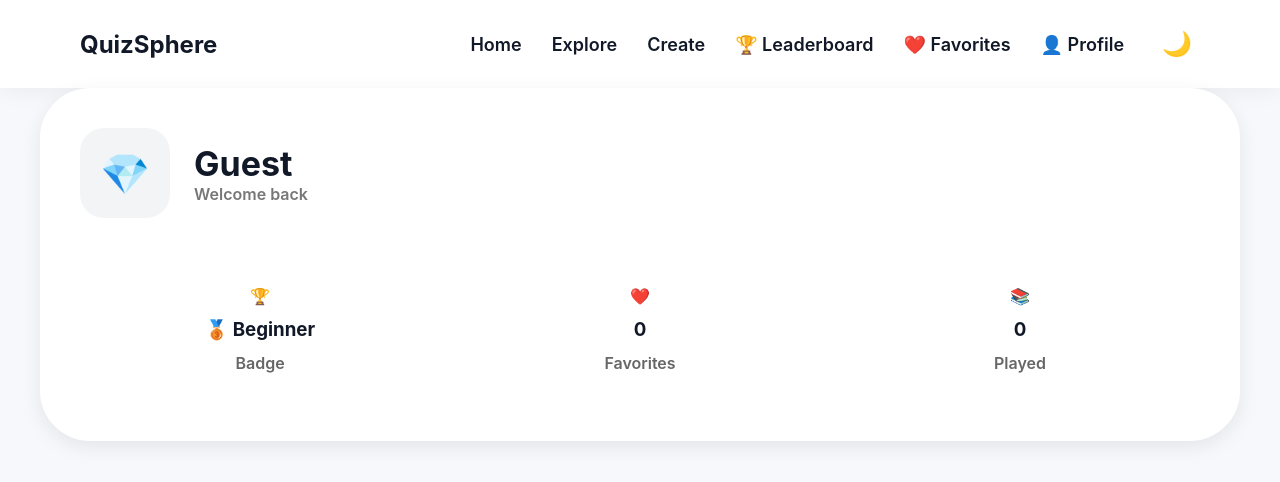
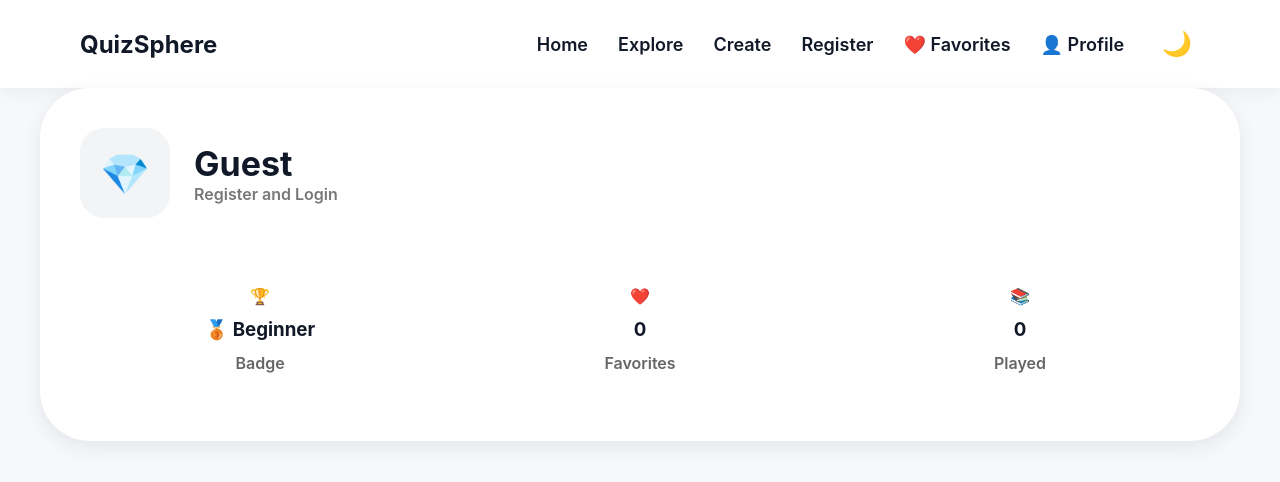
Before and after one commit to krithi30011996/CODSOFT, a React (Vite) app in the folder frontend/: page /profile in a window 1280 px wide. Shown: the top 482 px of the page. Built offline with nearby package versions, Linux system fonts and the light colour scheme.

Commit message:
profile update

```diff
--- a/frontend/src/components/Navbar.jsx
+++ b/frontend/src/components/Navbar.jsx
@@ -75,11 +75,11 @@ function Navbar() {
 
                 </Link>
 
-                <Link to="/leaderboard">
+               <Link to="/register">
+Register
+</Link>
 
-                    🏆 Leaderboard
 
-                </Link>
                 <Link to="/favorites">
 
                     ❤️ Favorites
--- a/frontend/src/pages/Profile.jsx
+++ b/frontend/src/pages/Profile.jsx
@@ -1,29 +1,29 @@
 import "../styles/profile.css";
-import { useEffect,useState } from "react";
+import { useEffect, useState } from "react";
 
-function Profile(){
+function Profile() {
 
-const [user,setUser]=
+    const [user, setUser] =
         useState({});
 
-const [favorites,setFavorites]=
+    const [favorites, setFavorites] =
         useState(0);
 
-const [played,setPlayed]=
+    const [played, setPlayed] =
         useState(0);
 
-const [badge,setBadge]=
+    const [badge, setBadge] =
         useState("🥉 Beginner");
 
-useEffect(()=>{
+    useEffect(() => {
 
         loadProfile();
 
-},[]);
+    }, []);
 
-function loadProfile(){
+    function loadProfile() {
 
-const currentUser=
+        const currentUser =
 
             JSON.parse(
 
@@ -87,7 +87,7 @@ localStorage.getItem(
 
     }
 
-return(
+    return (
 
         <div className="profile">
 
@@ -101,17 +101,39 @@ return(
 
                 <div>
 
+
                     <h1>
 
-{user.name || "Guest"}
+                        {
+
+                            user?.name
+
+                                ?
+
+                                `👋 ${user.name}`
+
+                                :
+
+                                "Guest"
+
+                        }
 
                     </h1>
 
                     <p>
 
-{user.email || "Welcome back"}
+                        {
+
+                            user?.email
+
+                            ||
+
+                            "Register and Login"
+
+                        }
 
                     </p>
+
 
                 </div>
 
--- a/frontend/src/pages/Register.jsx
+++ b/frontend/src/pages/Register.jsx
@@ -1,12 +1,18 @@
 import { useState } from "react";
 import { register } from "../services/authService";
+import { useNavigate } from "react-router-dom";
 
 function Register() {
+    const navigate = useNavigate();
     const [form, setForm] = useState({ name: "", email: "", password: "" });
     async function submit() {
         try {
-            await register(form);
-            alert("Registered");
+            await register({
+                name,
+                email,
+                password
+            });
+            alert("Registered Successfully");
         }
         catch {
             alert("Error");
```
Lines whose indentation alone changed are shown as unchanged.
